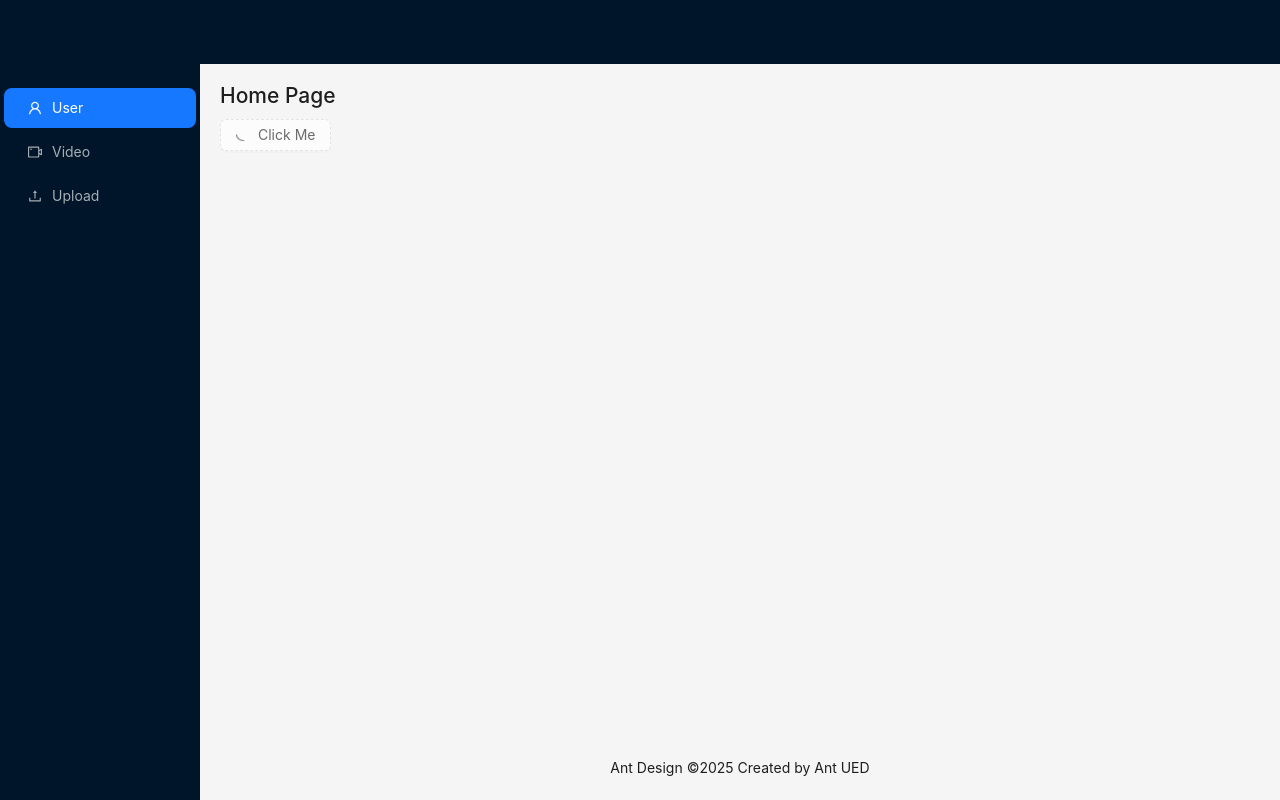
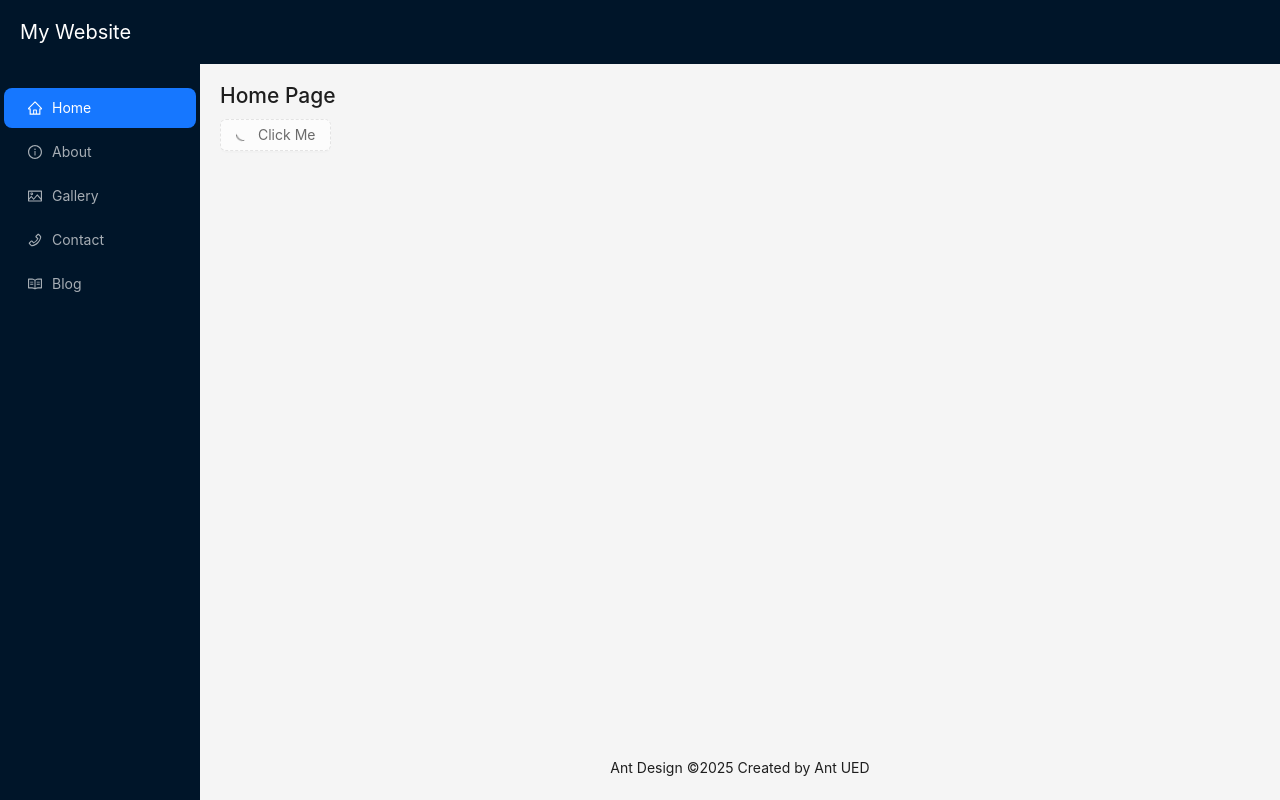
Before and after one commit to FaizanRana768/Ant-Design, a React (Vite) app: page / in a window 1280 px wide. Built offline with nearby package versions, Linux system fonts and the light colour scheme.

Commit message:
make the sidebar routes

```diff
--- a/src/App.jsx
+++ b/src/App.jsx
@@ -1,9 +1,11 @@
 import React from "react";
 import { Link, BrowserRouter as Router, Routes, Route } from "react-router-dom";
 import {
-  UploadOutlined,
-  UserOutlined,
-  VideoCameraOutlined,
+  HomeOutlined,
+  InfoCircleOutlined,
+  PictureOutlined,
+  PhoneOutlined,
+  ReadOutlined,
 } from "@ant-design/icons";
 import { Button, Layout, Menu } from "antd";
 import "antd/dist/reset.css";
@@ -11,24 +13,30 @@ import "antd/dist/reset.css";
 const { Header, Content, Footer, Sider } = Layout;
 
 const sidebarMenuItems = [
-  { key: "1", icon: <UserOutlined />, label: "User" },
-  { key: "2", icon: <VideoCameraOutlined />, label: "Video" },
-  { key: "3", icon: <UploadOutlined />, label: "Upload" },
+  { key: "1", icon: <HomeOutlined />, label: "Home", path: "/" },
+  { key: "2", icon: <InfoCircleOutlined />, label: "About", path: "/about" },
+  { key: "3", icon: <PictureOutlined />, label: "Gallery", path: "/gallery" },
+  { key: "4", icon: <PhoneOutlined />, label: "Contact", path: "/contact" },
+  { key: "5", icon: <ReadOutlined />, label: "Blog", path: "/blog" },
 ].map((item) => ({
   key: item.key,
   icon: item.icon,
-  label: <Link to={`/nav${item.key}`}>{item.label}</Link>,
+  label: <Link to={item.path}>{item.label}</Link>,
 }));
-
 
 const App = () => {
   return (
     <Router>
       <Layout style={{ height: "100vh" }}>
-        <Header style={{ padding: "0 20px", background: "#001529", display: "flex", alignItems: "center" }}>
-         <div>
-
-         </div>
+        <Header
+          style={{
+            padding: "0 20px",
+            background: "#001529",
+            display: "flex",
+            alignItems: "center",
+          }}
+        >
+          <div style={{ color: "white", fontSize: "20px" }}>My Website</div>
         </Header>
 
         <Layout>
@@ -39,7 +47,12 @@ const App = () => {
             onCollapse={(collapsed, type) => console.log(collapsed, type)}
             style={{ padding: "20px 0px" }}
           >
-            <Menu theme="dark" mode="inline" defaultSelectedKeys={["1"]} items={sidebarMenuItems} />
+            <Menu
+              theme="dark"
+              mode="inline"
+              defaultSelectedKeys={["1"]}
+              items={sidebarMenuItems}
+            />
           </Sider>
           <Layout>
             <Content style={{ padding: "20px" }}>
@@ -49,9 +62,6 @@ const App = () => {
                 <Route path="/gallery" element={<h2>Gallery Page</h2>} />
                 <Route path="/contact" element={<h2>Contact Page</h2>} />
                 <Route path="/blog" element={<h2>Blog Page</h2>} />
-                <Route path="/nav1" element={<h2>User Section</h2>} />
-                <Route path="/nav2" element={<h2>Video Section</h2>} />
-                <Route path="/nav3" element={<h2>Upload Section</h2>} />
               </Routes>
 
               <Button type="dashed" loading>
```
